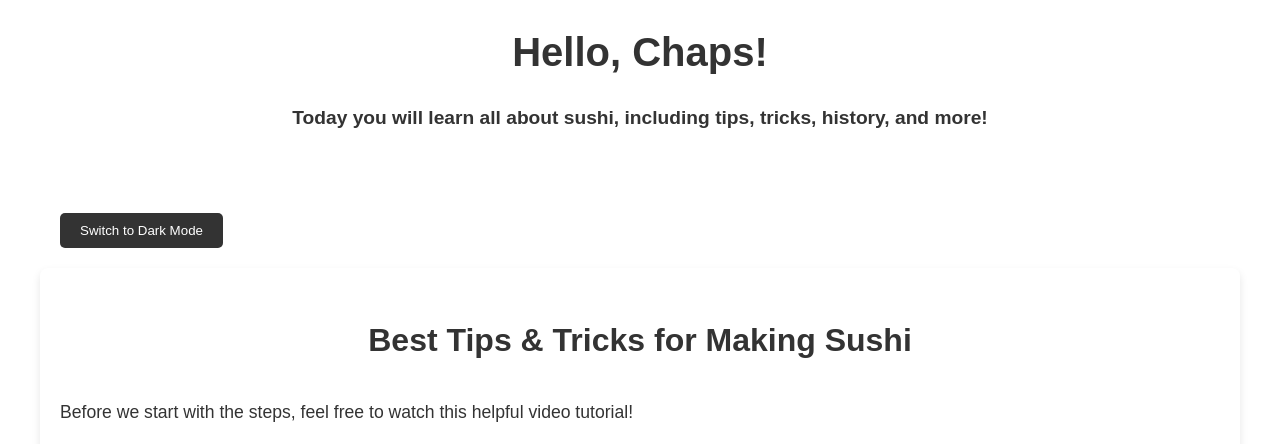
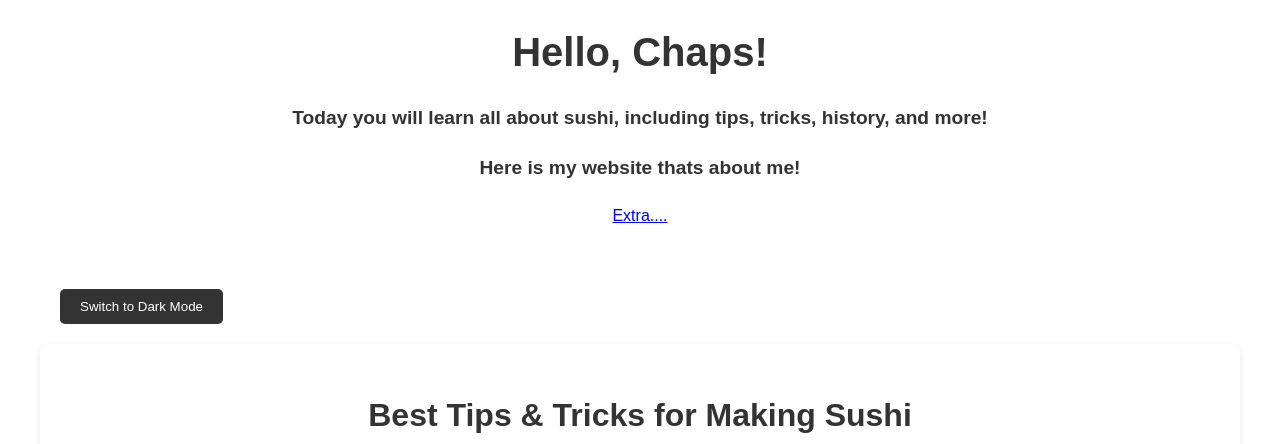
Before and after one commit to db100421/db100421, a plain HTML site: page index.html in a window 1280 px wide. Shown: the top 444 px of the page. Drawn offline with Linux system fonts and the light colour scheme.

Commit message:
Update index.html

```diff
--- a/index.html
+++ b/index.html
@@ -196,7 +196,9 @@
     <header>
         <h1>Hello, Chaps!</h1>
         <h3>Today you will learn all about sushi, including tips, tricks, history, and more!</h3>
+  <h3>Here is my website thats about me! </h3>  <a href="extra.html">Extra....</a>
     </header>
+
 
     <main>
         <!-- Button to toggle dark mode -->
```
